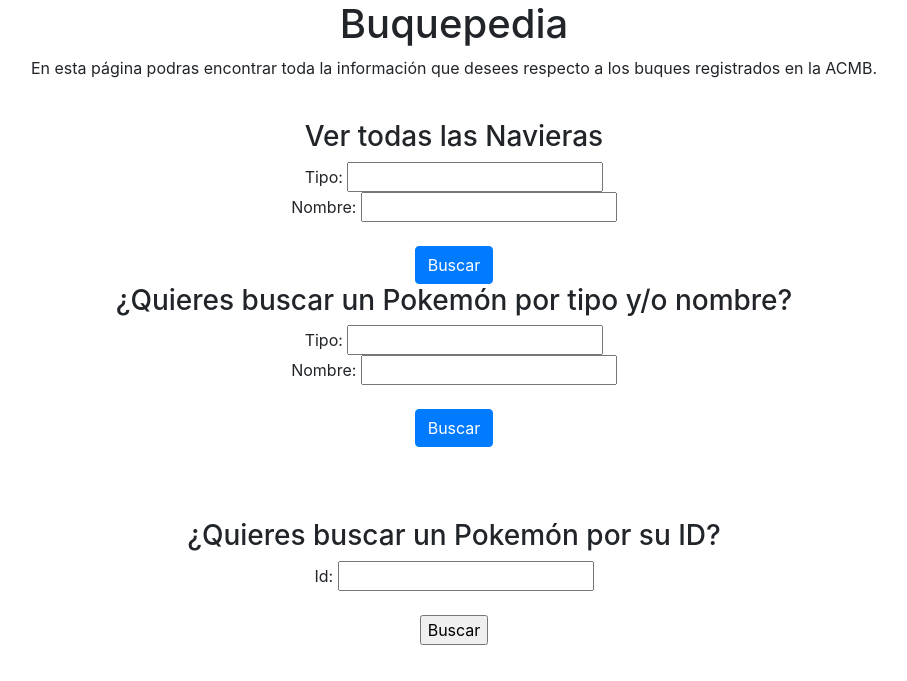
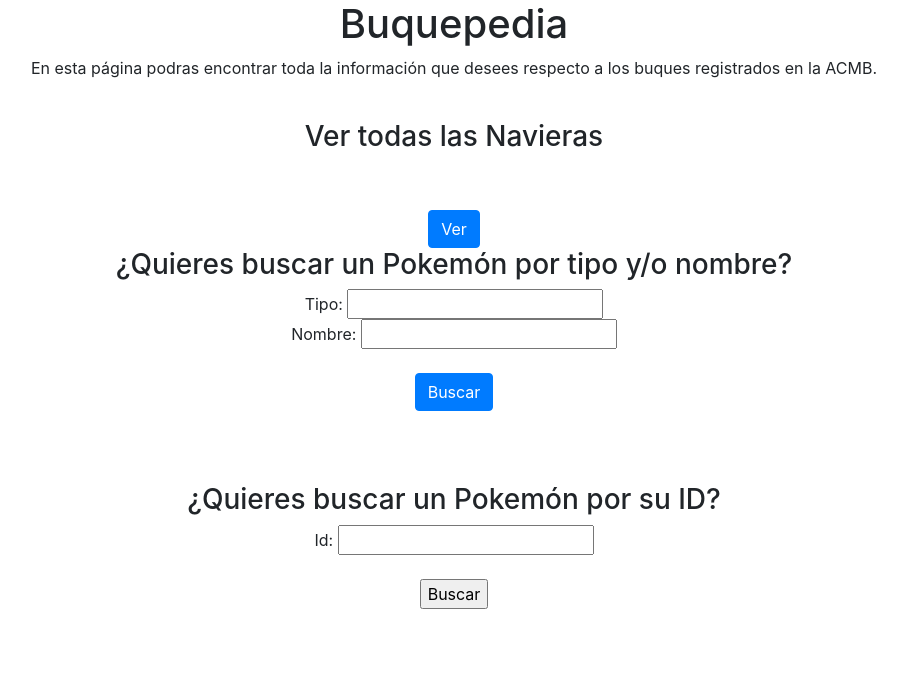
Before and after one commit to macavarelau/Proyecto_BBDD, a PHP site: page / in a window 1280 px wide. Shown: the top 681 px of the page, without its empty margins (186-1093 px from the left). Run offline with PHP 8.4, Linux system fonts and the light colour scheme; data that the repository does not hold is empty; some libraries are stand-ins or nearby versions.

Commit message:
intento de poner bootstrap

```diff
--- a/Sites/consultas/consulta_navieras.php
+++ b/Sites/consultas/consulta_navieras.php
@@ -11,7 +11,10 @@
 	$result -> execute();
 	$navieras = $result -> fetchAll();
   ?>
-	<h1>Aquí podrá ver lista con los nombres de todas las navieras:</h1>
+
+    <br/><br/>
+	<h2>Aquí podrá ver lista con los nombres de todas las navieras:</h2>
+    <br/><br/>
 	<table class="table">
     <tr>
       <th>NOMBRE</th>
--- a/Sites/index.php
+++ b/Sites/index.php
@@ -9,14 +9,9 @@
   <h3 align="center"> Ver todas las Navieras</h3>
 
   <form align="center" action="consultas/consulta_navieras.php" method="post">
-    Tipo:
-    <input type="text" name="tipo_elegido">
-    <br/>
-    Nombre:
-    <input type="text" name="nombre_naviera">
     <br/><br/>
     <!--input type="submit" value="Buscar"-->
-    <button type="submit" class="btn btn-primary">Buscar</button>
+    <button type="submit" class="btn btn-primary">Ver</button>
 
   </form>
 
```
